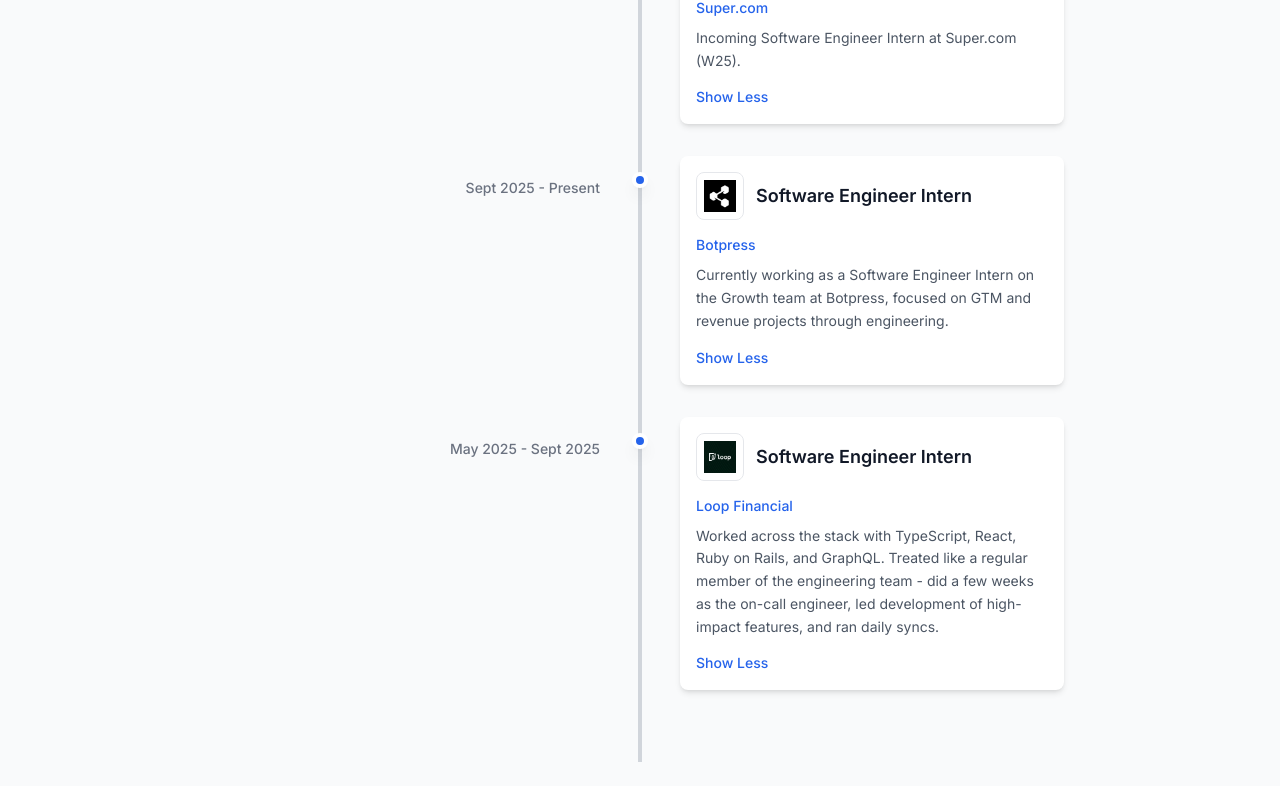
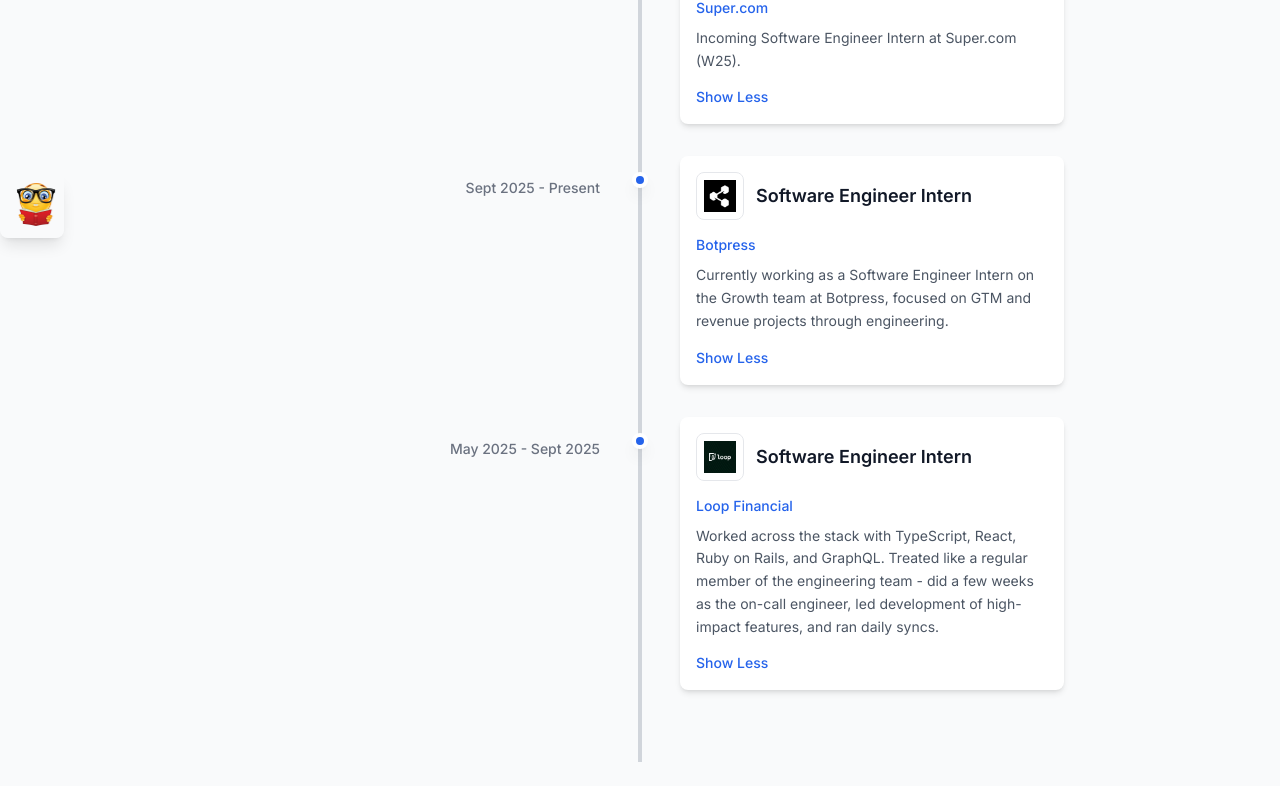
Before and after one commit to SimonNRisk/portfolio, a Next.js app: page / in a window 1280 px wide. Shown: the part 1591-2391 px from the top of the page. Built offline with nearby package versions, Linux system fonts and the light colour scheme; no server answers.

Commit message:
feat: simon trivia bubble

```diff
--- a/src/app/page.tsx
+++ b/src/app/page.tsx
@@ -1,6 +1,6 @@
 "use client";
 
-import React from "react";
+import React, { useState } from "react";
 import Navbar from "@/components/Navbar";
 import Footer from "@/components/Footer";
 import ParticleBackground from "@/components/ParticleBackground";
@@ -14,8 +14,10 @@ import { ScrollArrow } from "@/components/ScrollArrow";
 import { CodedToday } from "@/components/CodedToday";
 import { Timeline } from "@/components/Timeline";
 import { getSortedTimelineData } from "@/data/timelineData";
+import { TriviaBlob } from "@/components/TriviaBlob";
 
 export default function Home() {
+  const [clickedTrivia, setClickedTrivia] = useState(false);
   const projects = [
     {
       title: "LinkedIn Content Generation & Analytics Platform",
@@ -213,6 +215,8 @@ export default function Home() {
           </div>
         </section>
 
+        {!clickedTrivia && <TriviaBlob />}
+
         <Footer />
       </div>
     </main>
--- /dev/null
+++ b/src/components/TriviaBlob.tsx
@@ -0,0 +1,11 @@
+"use client";
+
+import Image from "next/image";
+
+export const TriviaBlob = () => {
+  return (
+    <div className="absolute top-1/3 left-0 z-50 w-16 h-16 p-2 pl-4 rounded-lg shadow-lg">
+      <Image src="/images/nerd.png" alt="Trivia Blob" width={64} height={64} />
+    </div>
+  );
+};
```
Also changed, not shown: public/images/nerd.png (added), src/components/Trivia.tsx (added).
